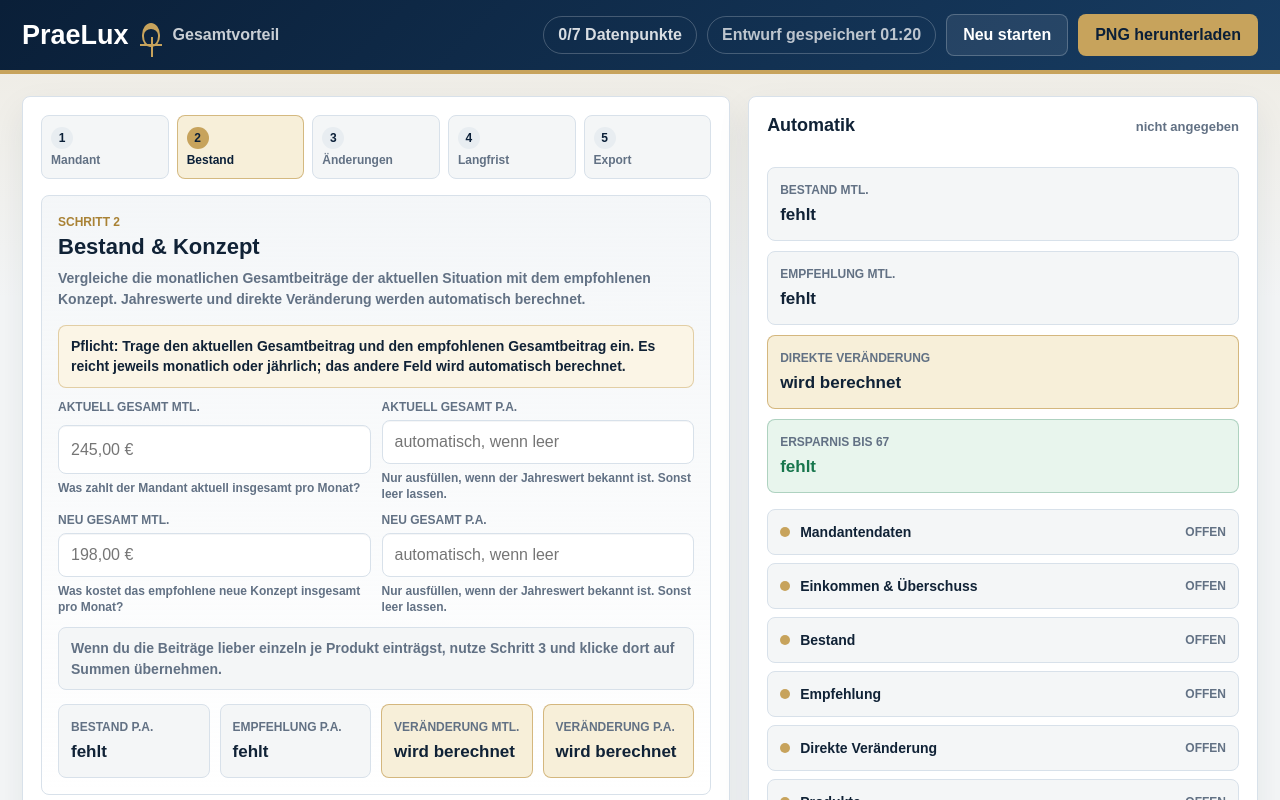
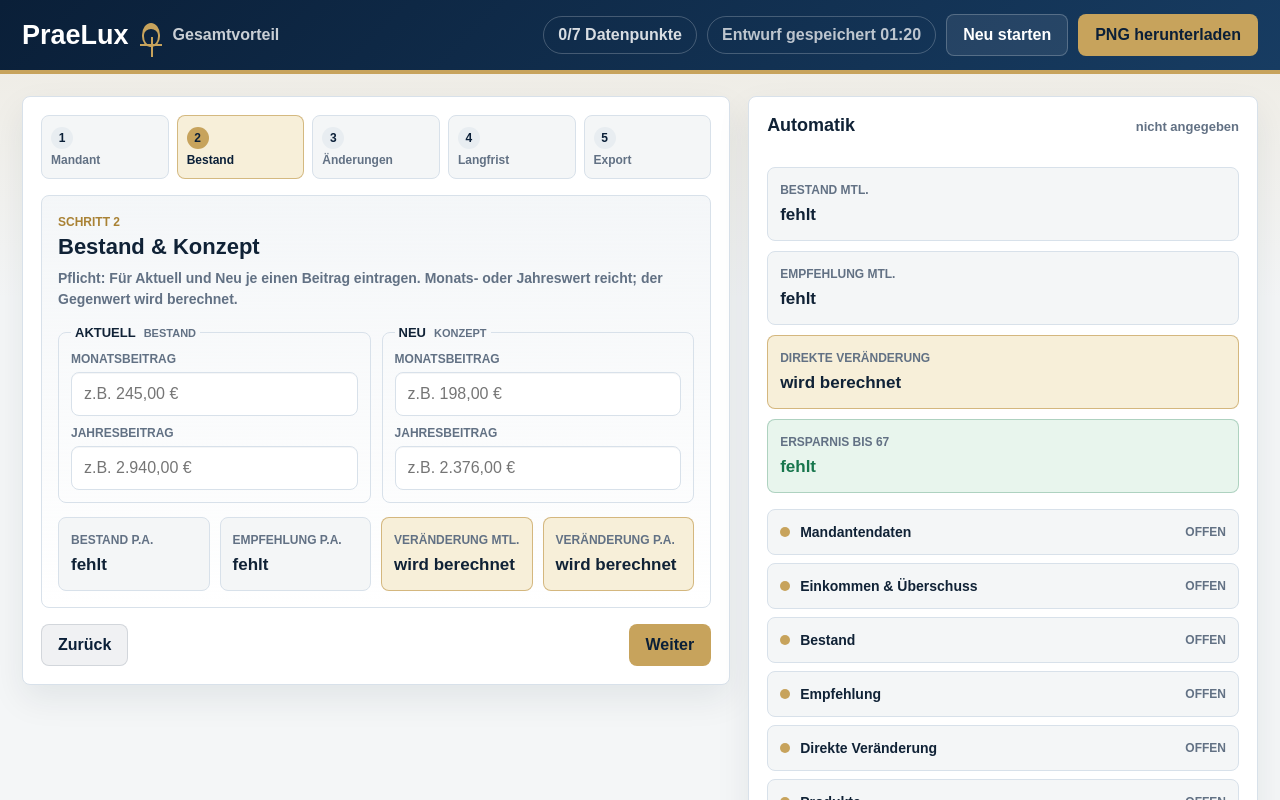
Before and after one commit to TodesFee001/werkstatt-system, a Next.js app: page / in a window 1280 px wide. Both pictures are taken after a click on the button "Weiter". Shown: the top 800 px of the page. Built offline with nearby package versions, Linux system fonts and the light colour scheme.

Commit message:
Simplify concept step layout

```diff
--- a/app/globals.css
+++ b/app/globals.css
@@ -321,27 +321,36 @@ textarea:focus {
   line-height: 1.45;
 }
 
-.step-note {
-  margin: 0 0 12px;
-  border: 1px solid rgba(199, 163, 92, 0.48);
-  border-radius: 8px;
-  background: #fbf5e6;
-  color: var(--ink);
-  padding: 10px 12px;
-  font-size: 14px;
-  font-weight: 600;
-  line-height: 1.45;
+.concept-groups {
+  display: grid;
+  grid-template-columns: repeat(2, minmax(0, 1fr));
+  gap: 11px;
 }
 
-.step-note strong {
-  font-weight: 900;
+.concept-group {
+  min-width: 0;
+  display: grid;
+  gap: 10px;
+  margin: 0;
+  border: 1px solid var(--line);
+  border-radius: 8px;
+  padding: 12px;
 }
 
-.secondary-note {
-  margin: 12px 0 0;
-  background: var(--surface);
-  border-color: var(--line);
+.concept-group legend {
+  display: flex;
+  align-items: baseline;
+  gap: 8px;
+  padding: 0 4px;
+  color: var(--ink);
+  font-size: 13px;
+  font-weight: 900;
+  text-transform: uppercase;
+}
+
+.concept-group legend span {
   color: var(--muted);
+  font-size: 11px;
 }
 
 .field-grid {
@@ -369,14 +378,6 @@ textarea:focus {
   font-size: 12px;
   font-weight: 900;
   text-transform: uppercase;
-}
-
-.field em {
-  color: var(--muted);
-  font-size: 12px;
-  font-style: normal;
-  font-weight: 600;
-  line-height: 1.35;
 }
 
 .full-field {
@@ -761,6 +762,7 @@ canvas {
   .field-grid,
   .field-grid.compact,
   .field-grid.product-fields,
+  .concept-groups,
   .readout-grid {
     grid-template-columns: 1fr;
   }
--- a/app/praelux-tool.tsx
+++ b/app/praelux-tool.tsx
@@ -33,7 +33,7 @@ const steps = [
     tab: 'Bestand',
     eyebrow: 'Schritt 2',
     description:
-      'Vergleiche die monatlichen Gesamtbeiträge der aktuellen Situation mit dem empfohlenen Konzept. Jahreswerte und direkte Veränderung werden automatisch berechnet.',
+      'Pflicht: Für Aktuell und Neu je einen Beitrag eintragen. Monats- oder Jahreswert reicht; der Gegenwert wird berechnet.',
   },
   {
     title: 'Veränderungen',
@@ -265,47 +265,47 @@ export default function PraeLuxTool() {
     if (stepIndex === 1) {
       return (
         <>
-          <div className="step-note">
-            <strong>Pflicht:</strong> Trage den aktuellen Gesamtbeitrag und den empfohlenen Gesamtbeitrag ein. Es reicht
-            jeweils monatlich oder jährlich; das andere Feld wird automatisch berechnet.
-          </div>
-          <div className="field-grid">
+          <div className="concept-groups">
+            <fieldset className="concept-group">
+              <legend>
+                Aktuell
+                <span>Bestand</span>
+              </legend>
               <TextField
-              label="Aktuell gesamt mtl."
+                label="Monatsbeitrag"
                 value={form.existingMonthly}
                 onChange={(value) => updateField('existingMonthly', value)}
                 inputMode="decimal"
-              placeholder="245,00 €"
-              help="Was zahlt der Mandant aktuell insgesamt pro Monat?"
+                placeholder="z.B. 245,00 €"
               />
               <TextField
-              label="Aktuell gesamt p.a."
+                label="Jahresbeitrag"
                 value={form.existingYearly}
                 onChange={(value) => updateField('existingYearly', value)}
                 inputMode="decimal"
-              placeholder="automatisch, wenn leer"
-              help="Nur ausfüllen, wenn der Jahreswert bekannt ist. Sonst leer lassen."
+                placeholder="z.B. 2.940,00 €"
               />
+            </fieldset>
+            <fieldset className="concept-group">
+              <legend>
+                Neu
+                <span>Konzept</span>
+              </legend>
               <TextField
-              label="Neu gesamt mtl."
+                label="Monatsbeitrag"
                 value={form.recommendedMonthly}
                 onChange={(value) => updateField('recommendedMonthly', value)}
                 inputMode="decimal"
-              placeholder="198,00 €"
-              help="Was kostet das empfohlene neue Konzept insgesamt pro Monat?"
+                placeholder="z.B. 198,00 €"
               />
               <TextField
-              label="Neu gesamt p.a."
+                label="Jahresbeitrag"
                 value={form.recommendedYearly}
                 onChange={(value) => updateField('recommendedYearly', value)}
                 inputMode="decimal"
-              placeholder="automatisch, wenn leer"
-              help="Nur ausfüllen, wenn der Jahreswert bekannt ist. Sonst leer lassen."
+                placeholder="z.B. 2.376,00 €"
               />
-          </div>
-          <div className="step-note secondary-note">
-            Wenn du die Beiträge lieber einzeln je Produkt einträgst, nutze Schritt 3 und klicke dort auf
-            <strong> Summen übernehmen</strong>.
+            </fieldset>
           </div>
           <div className="readout-grid">
             <Readout label="Bestand p.a." value={formatYearly(calculated.existingYearly)} />
@@ -623,12 +623,11 @@ type TextFieldProps = {
   value: string
   onChange: (value: string) => void
   placeholder?: string
-  help?: string
   type?: string
   inputMode?: 'text' | 'decimal' | 'numeric'
 }
 
-function TextField({ label, value, onChange, placeholder, help, type = 'text', inputMode = 'text' }: TextFieldProps) {
+function TextField({ label, value, onChange, placeholder, type = 'text', inputMode = 'text' }: TextFieldProps) {
   return (
     <label className="field">
       <span>{label}</span>
@@ -639,7 +638,6 @@ function TextField({ label, value, onChange, placeholder, help, type = 'text', i
         placeholder={placeholder}
         inputMode={inputMode}
       />
-      {help && <em>{help}</em>}
     </label>
   )
 }
```
Lines whose indentation alone changed are shown as unchanged.
